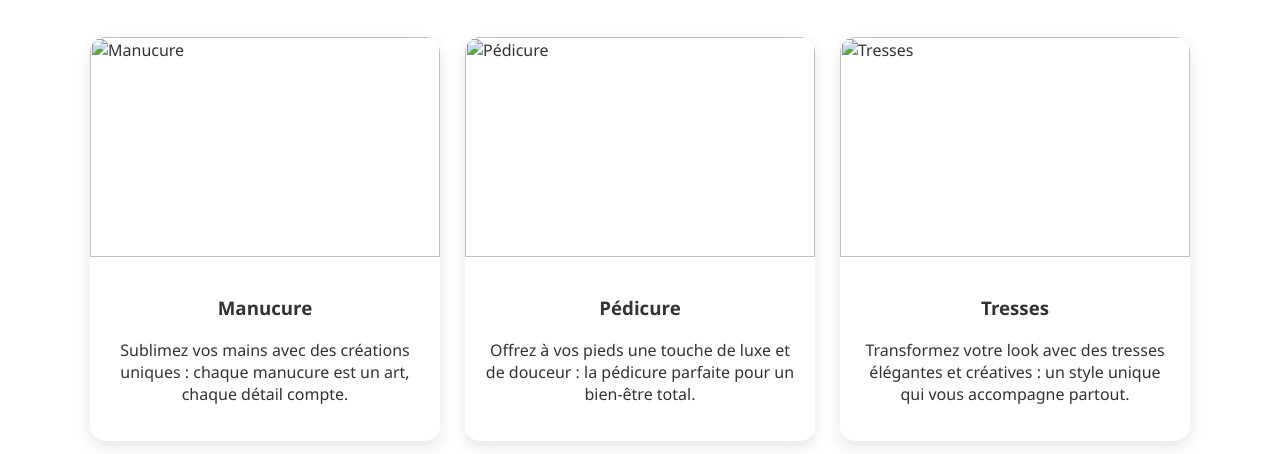
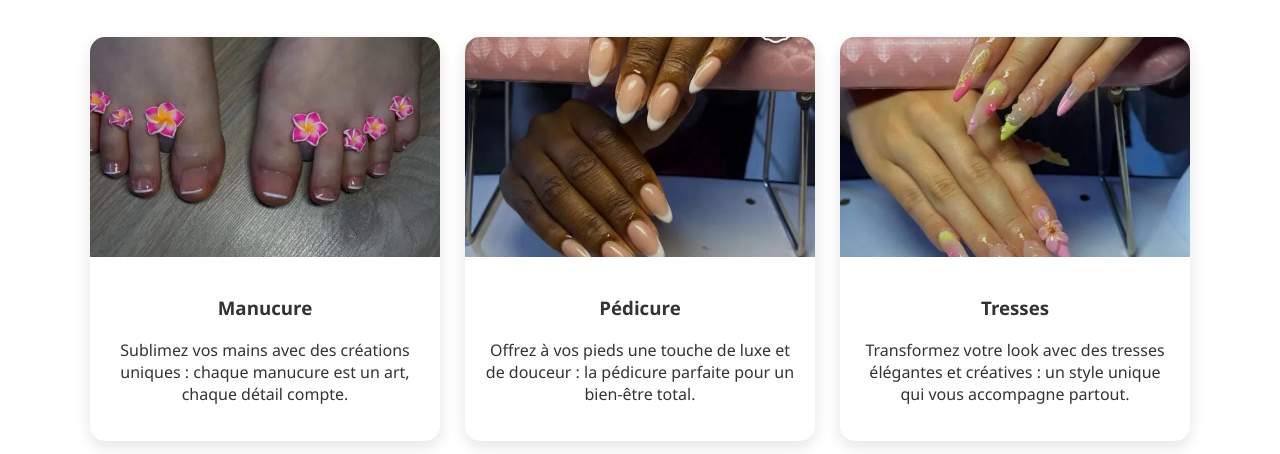
Before and after one commit to Sullivan2752/site-Manon, a plain HTML site: page index.html in a window 1280 px wide. Shown: the part 722-1176 px from the top of the page. Drawn offline with Linux system fonts and the light colour scheme.

Commit message:
Add files via upload

```diff
--- a/index.html
+++ b/index.html
@@ -247,21 +247,21 @@
     <h2>Mes prestations</h2>
     <div class="gallery">
       <div class="card">
-        <img src="IMG_0707.jpg" alt="Manucure">
+        <img src="IMG_3852.jpg" alt="Manucure">
         <div class="card-content">
           <h3>Manucure</h3>
           <p>Sublimez vos mains avec des créations uniques : chaque manucure est un art, chaque détail compte.</p>
         </div>
       </div>
       <div class="card">
-        <img src="IMG_0706.jpg" alt="Pédicure">
+        <img src="IMG_3853.jpg" alt="Pédicure">
         <div class="card-content">
           <h3>Pédicure</h3>
           <p>Offrez à vos pieds une touche de luxe et de douceur : la pédicure parfaite pour un bien-être total.</p>
         </div>
       </div>
       <div class="card">
-        <img src="IMG_0705.jpg" alt="Tresses">
+        <img src="IMG_3854.jpg" alt="Tresses">
         <div class="card-content">
           <h3>Tresses</h3>
           <p>Transformez votre look avec des tresses élégantes et créatives : un style unique qui vous accompagne partout.</p>
```
